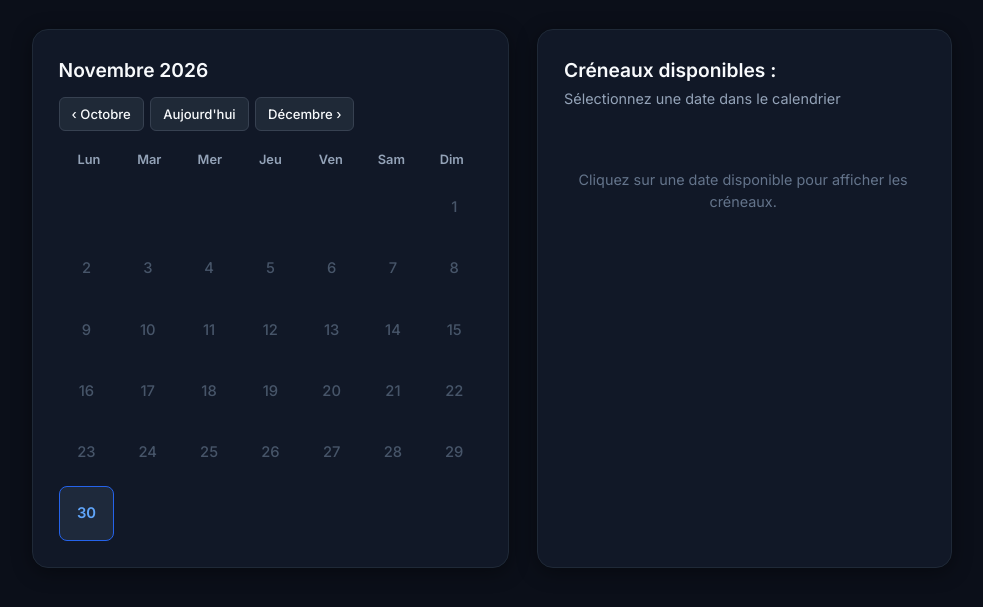
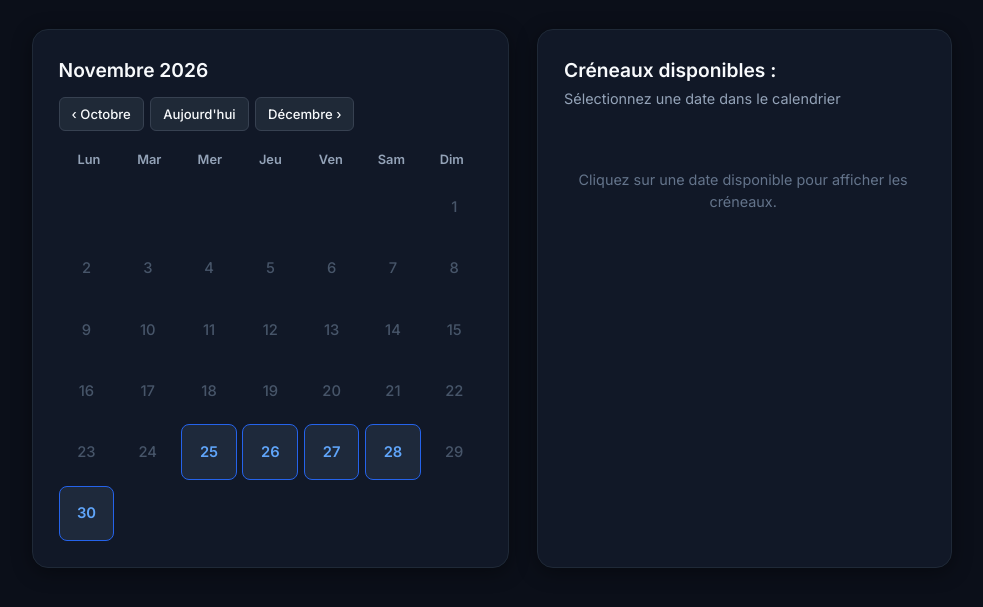
Before and after one commit to PARRAGAantoine/prise-de-rdv, a plain HTML site: page index.html in a window 1280 px wide. Shown: the part 121-728 px from the top of the page, without its empty margins (148-1131 px from the left). Drawn offline with Linux system fonts and the light colour scheme; no server answers.

Commit message:
Mise a jour planning Sem 50-53 (jusqu'au 02/01/2027), suppression carence 4j, blocage jours feries et apres fin de planning

```diff
--- a/index.html
+++ b/index.html
@@ -695,14 +695,21 @@ const CONFIG = {
   title: 'Prise de RDV',
   slotDurationMinutes: 60,
   travelBufferMinutes: 60,
-  minDaysBuffer: 5, // Aujourd'hui + 5 jours (4 jours pleins entre aujourd'hui et le premier créneau)
+  minDaysBuffer: 0, // Prise de RDV sans carence
+  maxBookingDate: '2027-01-02', // Dernière date du planning fourni (Semaine 53)
   startHour: 8,
   endHour: 20,
   // URL de l'API Google Apps Script officielle d'Antoine pour ajout automatique dans Google Calendar & envoi d'email
   googleScriptUrl: 'https://script.google.com/macros/s/AKfycbyhVPILr_P4uZCcVjeytgnk4lAs1MQX7sJTjI4o_R0wQgoBc0XrZCGN2oIO83Bs_hsd/exec'
 };
 
-// Horaires de travail (Semaines 44 à 49)
+// Jours fériés / indisponibles (aucun RDV possible)
+const BLOCKED_DATES = [
+  '2026-12-25', // Noël (férié)
+  '2027-01-01'  // Jour de l'An (férié)
+];
+
+// Horaires de travail (Semaines 44 à 53)
 const SHIFTS = [
   // Semaine 44
   { date: '2026-10-26', start: '14:00', end: '19:45' },
@@ -747,7 +754,36 @@ const SHIFTS = [
   { date: '2026-12-02', start: '05:30', end: '10:30' },
   { date: '2026-12-03', start: '14:00', end: '19:45' },
   { date: '2026-12-04', start: '05:30', end: '11:00' },
-  { date: '2026-12-05', start: '05:30', end: '12:30' }
+  { date: '2026-12-05', start: '05:30', end: '12:30' },
+  // Semaine 50
+  { date: '2026-12-07', start: '05:00', end: '10:30' },
+  { date: '2026-12-08', start: '05:30', end: '10:30' },
+  { date: '2026-12-09', start: '05:30', end: '12:30' },
+  { date: '2026-12-10', start: '05:30', end: '12:30' },
+  { date: '2026-12-11', start: '05:30', end: '12:30' },
+  { date: '2026-12-12', start: '05:30', end: '11:00' },
+  // Semaine 51
+  { date: '2026-12-14', start: '05:30', end: '10:30' },
+  { date: '2026-12-15', start: '05:30', end: '10:30' },
+  { date: '2026-12-16', start: '05:30', end: '12:30' },
+  { date: '2026-12-17', start: '13:00', end: '19:45' },
+  { date: '2026-12-18', start: '05:30', end: '12:30' },
+  { date: '2026-12-19', start: '05:30', end: '10:30' },
+  { date: '2026-12-19', start: '14:00', end: '17:00' },
+  // Semaine 52
+  { date: '2026-12-21', start: '14:00', end: '19:45' },
+  { date: '2026-12-22', start: '12:30', end: '19:45' },
+  { date: '2026-12-23', start: '12:30', end: '19:45' },
+  { date: '2026-12-24', start: '12:30', end: '18:15' },
+  { date: '2026-12-26', start: '14:00', end: '19:45' },
+  // Semaine 53
+  { date: '2026-12-28', start: '05:30', end: '10:30' },
+  { date: '2026-12-29', start: '05:30', end: '10:30' },
+  { date: '2026-12-30', start: '05:30', end: '09:00' },
+  { date: '2026-12-30', start: '14:00', end: '17:30' },
+  { date: '2026-12-31', start: '05:30', end: '12:30' },
+  { date: '2027-01-02', start: '05:30', end: '11:00' },
+  { date: '2027-01-02', start: '19:00', end: '20:15' }
 ];
 
 let currentYear = 2026;
@@ -772,11 +808,23 @@ function minToTime(min) {
   return `${String(h).padStart(2, '0')}:${String(m).padStart(2, '0')}`;
 }
 
+function formatLocalDate(d) {
+  const y = d.getFullYear();
+  const m = String(d.getMonth() + 1).padStart(2, '0');
+  const day = String(d.getDate()).padStart(2, '0');
+  return `${y}-${m}-${day}`;
+}
+
 function getMinAllowedDate() {
   const today = new Date();
-  const minDate = new Date(today);
-  minDate.setDate(today.getDate() + CONFIG.minDaysBuffer);
-  return minDate.toISOString().split('T')[0];
+  const minDate = new Date(today.getFullYear(), today.getMonth(), today.getDate() + CONFIG.minDaysBuffer);
+  return formatLocalDate(minDate);
+}
+
+function getMaxAllowedDate() {
+  if (CONFIG.maxBookingDate) return CONFIG.maxBookingDate;
+  if (!SHIFTS.length) return null;
+  return SHIFTS.reduce((max, s) => (s.date > max ? s.date : max), SHIFTS[0].date);
 }
 
 async function fetchCalendarEvents() {
@@ -843,7 +891,14 @@ function setupEvents() {
 function getAvailableSlotsForDate(dateStr) {
   const d = new Date(dateStr + 'T00:00:00');
   if (d.getDay() === 0) return []; // Pas le dimanche
-  if (dateStr < getMinAllowedDate()) return []; // Pas avant 4 jours
+  if (BLOCKED_DATES.includes(dateStr)) return []; // Jours fériés / indisponibles
+  if (dateStr < getMinAllowedDate()) return []; // Pas dans le passé
+  const maxDate = getMaxAllowedDate();
+  if (maxDate && dateStr > maxDate) return []; // Pas de RDV après la fin du planning
+
+  const now = new Date();
+  const todayStr = formatLocalDate(now);
+  const nowMinutes = now.getHours() * 60 + now.getMinutes();
 
   // Périodes occupées par le travail avec 1h de trajet avant et après
   const dayShifts = SHIFTS.filter(s => s.date === dateStr);
@@ -874,6 +929,7 @@ function getAvailableSlotsForDate(dateStr) {
   for (let cur = startM; cur + CONFIG.slotDurationMinutes <= endM; cur += CONFIG.slotDurationMinutes) {
     const sStart = cur;
     const sEnd = cur + CONFIG.slotDurationMinutes;
+    if (dateStr === todayStr && sStart <= nowMinutes) continue; // Créneau déjà passé aujourd'hui
     const conflict = busy.some(b => sStart < b.end && sEnd > b.start);
     if (!conflict) {
       freeSlots.push({
```
Also changed, not shown: app.js (+63 -7 lines), 1 other file.
